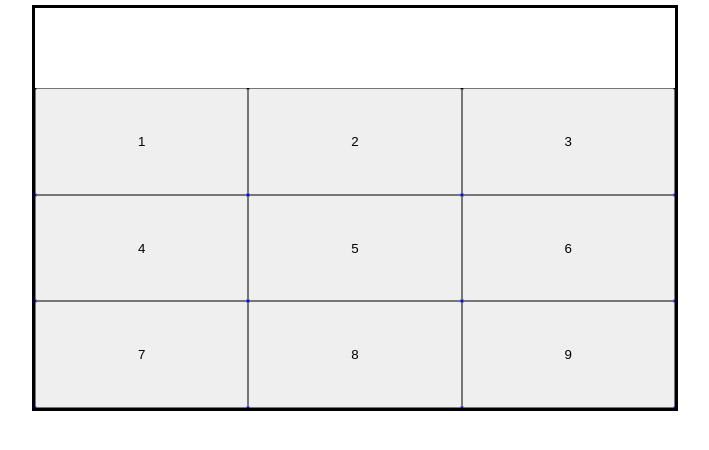
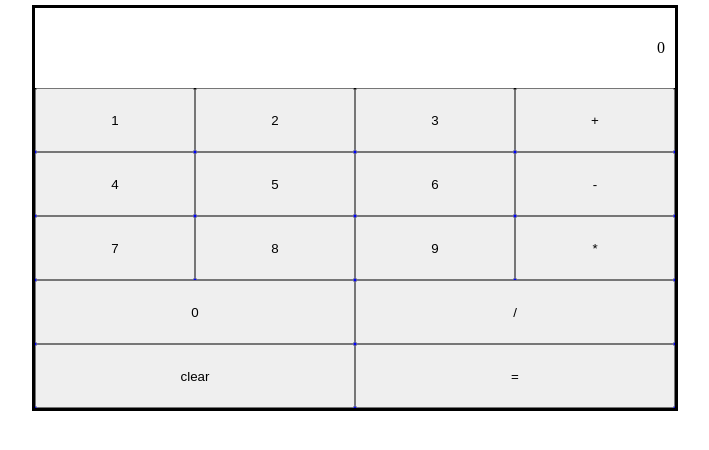
Before and after one commit to HopliteRPG/calculator, a plain HTML site: page index.html in a window 1280 px wide. Shown: the whole page, without its empty margins (293-1002 px from the left). Drawn offline with Linux system fonts and the light colour scheme.

Commit message:
Created basic html skeleton of calculator

```diff
--- a/index.html
+++ b/index.html
@@ -10,23 +10,34 @@
 <body>
     <div class="calculator-div">
         <div class="top-calculator-div">
-
+            <p class="result-html">0</p>
         </div>
         <div class="bottom-calculator-div">
             <div class="first-row-buttons">
                 <button class="calc-button">1</button>
                 <button class="calc-button">2</button>
                 <button class="calc-button">3</button>
+                <button class="calc-button">+</button>
             </div>
             <div class="second-row-buttons">
                 <button class="calc-button">4</button>
                 <button class="calc-button">5</button>
                 <button class="calc-button">6</button>
+                <button class="calc-button">-</button>
             </div>
             <div class="thrid-row-buttons">
                 <button class="calc-button">7</button>
                 <button class="calc-button">8</button>
                 <button class="calc-button">9</button>
+                <button class="calc-button">*</button>
+            </div>
+            <div class="fourth-row-buttons">
+                <button class="calc-button">0</button>
+                <button class="calc-button">/</button>
+            </div>
+            <div class="fifth-row-buttons">
+                <button class="calc-button">clear</button>
+                <button class="calc-button">=</button>
             </div>
 
 
--- a/styles.css
+++ b/styles.css
@@ -1,3 +1,4 @@
+/*properties of the page itself*/
 html{
     height: 100%;
 }
@@ -7,6 +8,8 @@ body{
     height: 100%;
     width: 100%;
 }
+
+/*calculator HTML*/
 .calculator-div{
     display: flex;
     flex-direction: column;
@@ -15,12 +18,23 @@ body{
     background-color: blue ;
     outline: solid;
 }
+/*Top calculator HTML*/
 
 .top-calculator-div{
+    display: flex;
+    flex-direction: row;
     height: 20%;
     background-color: white;
     outline: solid;
+    align-items: center;
+    justify-content: flex-end;
+
 }
+
+.result-html{
+padding: 10px;
+}
+/*Bottom calculator HTML*/
 
 .bottom-calculator-div{
     height: 80%;
@@ -28,30 +42,12 @@ body{
     flex-direction: column;
 }
 
-.first-row-buttons{
+.first-row-buttons, .second-row-buttons, .thrid-row-buttons,.fourth-row-buttons, .fifth-row-buttons{
     display: flex;
     flex-direction: row;
     flex: 1;
 }
 
-.second-row-buttons{
-    display: flex;
-    flex-direction: row;
-    flex: 1;
-
-
-}
-
-.thrid-row-buttons{
-    display: flex;
-    flex-direction: row;
-    flex: 1;
-
-
-}
-
-
-
 .calc-button{
     flex: 1;
 }
```
